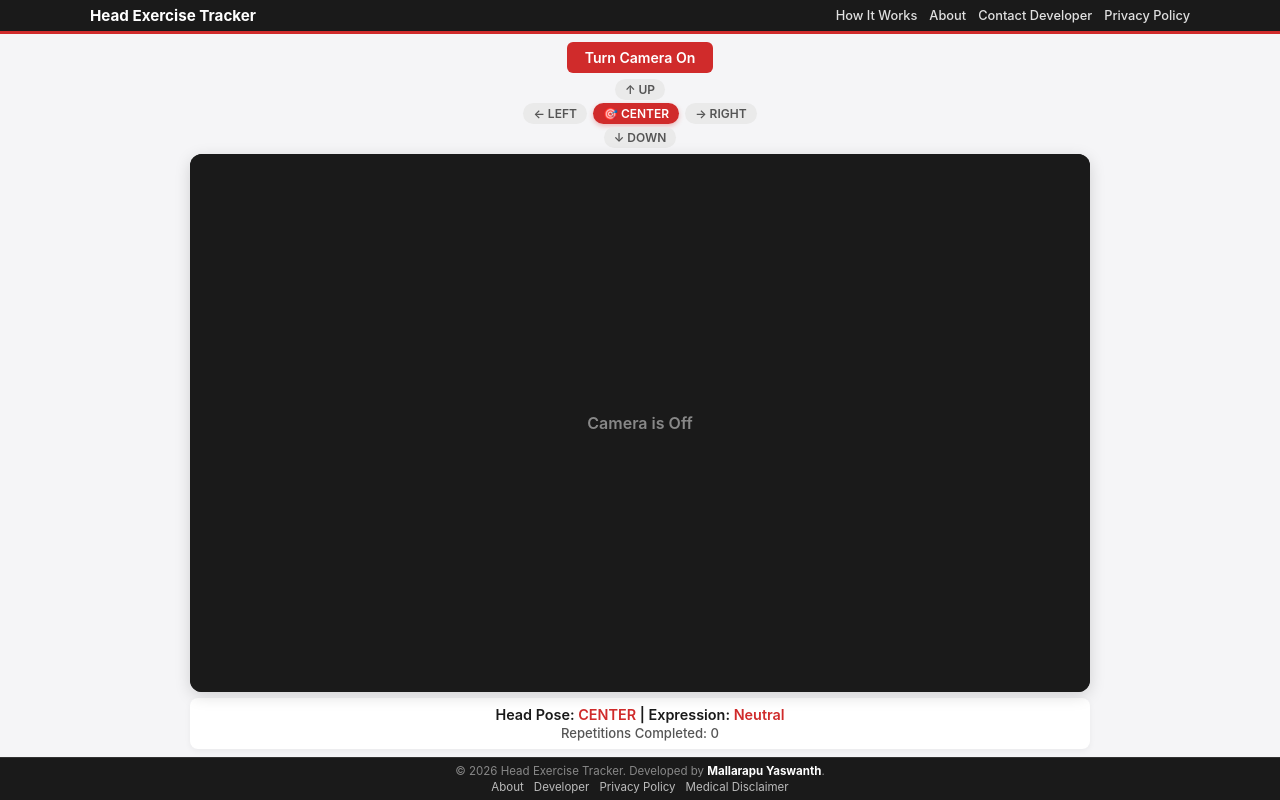
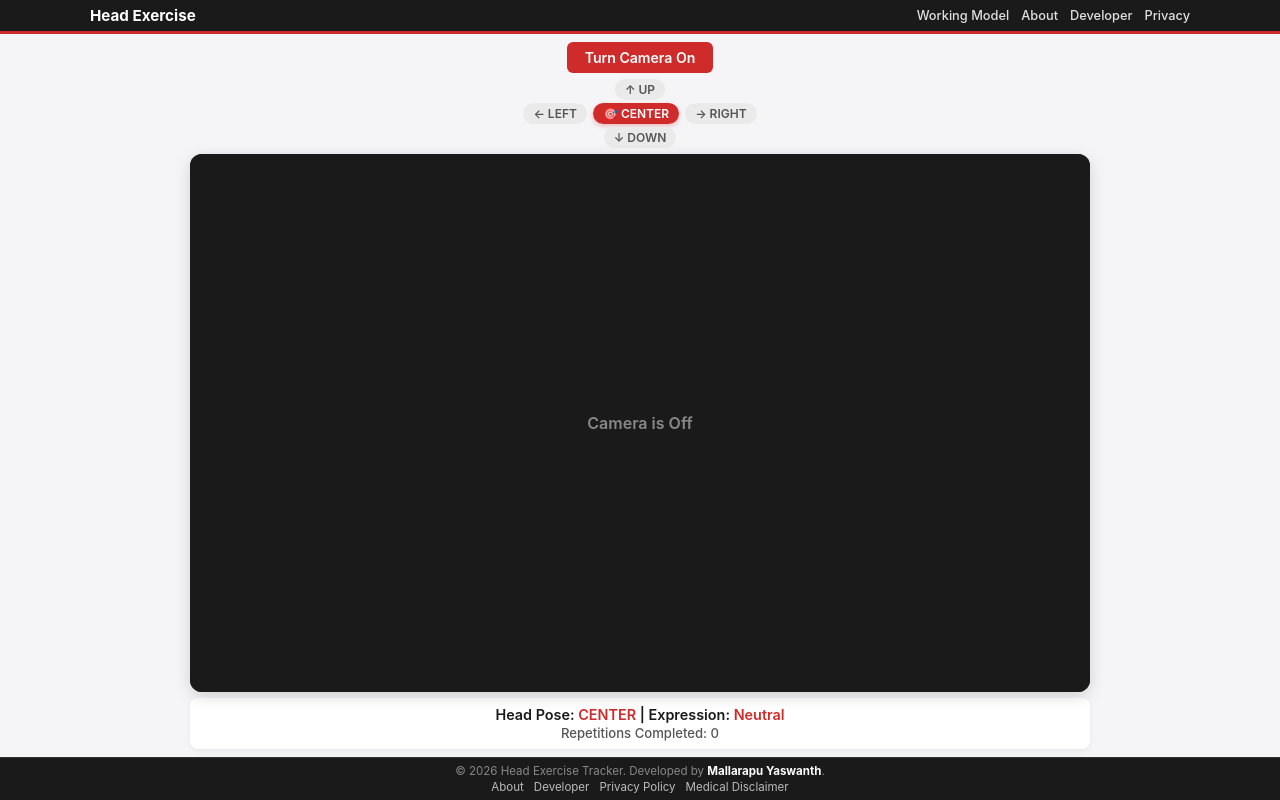
Before and after one commit to MYG-1107/head-exercise-tracker, a plain HTML site: page index.html in a window 1280 px wide. Drawn offline with Linux system fonts and the light colour scheme.

Commit message:
Refactor HTML structure and update navigation links

```diff
--- a/index.html
+++ b/index.html
@@ -16,13 +16,13 @@
   <header class="app-header">
     <div class="header-container">
       <a href="#" class="brand-logo">
-        <span>Head Exercise Tracker</span>
+        <span>Head Exercise</span>
       </a>
       <nav class="nav-links">
-        <a href="#" id="link-how-it-works" class="nav-item">How It Works</a>
+        <a href="#" id="link-how-it-works" class="nav-item">Working Model</a>
         <a href="#" id="link-about" class="nav-item">About</a>
-        <a href="#" id="link-developer" class="nav-item">Contact Developer</a>
-        <a href="#" id="link-privacy" class="nav-item">Privacy Policy</a>
+        <a href="#" id="link-developer" class="nav-item">Developer</a>
+        <a href="#" id="link-privacy" class="nav-item">Privacy</a>
       </nav>
     </div>
   </header>
```
